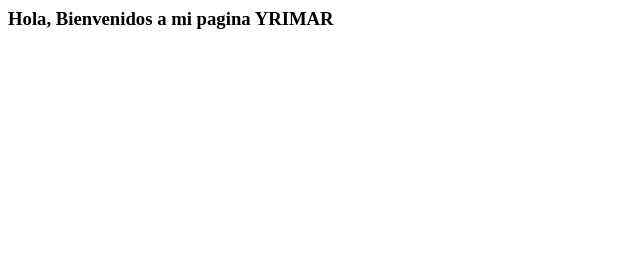
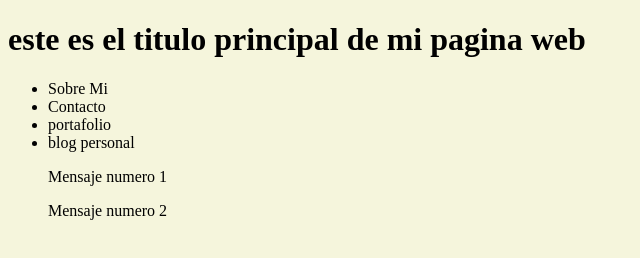
Before and after one commit to yrimar8800/yrimar8800.github.io, a plain HTML site: page index.html in a window 1280 px wide. Shown: the whole page, without its empty margins (0-640 px from the left). Drawn offline with Linux system fonts and the light colour scheme.

Commit message:
agregando la cabecera, barra de navegacion e infomacion en html

```diff
--- /dev/null
+++ b/estilos.css
@@ -0,0 +1,3 @@
+body{
+    background-color: beige;
+}
--- a/index.html
+++ b/index.html
@@ -1 +1,35 @@
-<h3>Hola, Bienvenidos a mi pagina YRIMAR</h3>
+<!DOCTYPE html>
+<html lang="en">
+<head>
+    <meta charset="UTF-8">
+    <meta http-equiv="X-UA-Compatible" content="IE=edge">
+    <meta name="viewport" content="width=device-width, initial-scale=1.0">
+    <link rel="stylesheet" href="estilos.css">
+    <title>Bienvenidos A Mi Pagina</title>
+</head>
+<body>
+
+    <header>
+        <h1> este es el titulo principal de mi pagina web </h1>
+    </header>
+
+    <nav>
+        <ul>
+            <li>Sobre Mi</li>
+            <li>Contacto</li>
+            <li>portafolio</li>
+            <li>blog personal</li>
+        </ul>
+    </nav>
+
+    <section>
+
+    </section>
+
+    <aside>
+        <blockquote>Mensaje numero 1</blockquote>
+        <blockquote>Mensaje numero 2</blockquote>
+    </aside>
+
+</body>
+</html>
```
Also changed, not shown: 1 other file.
